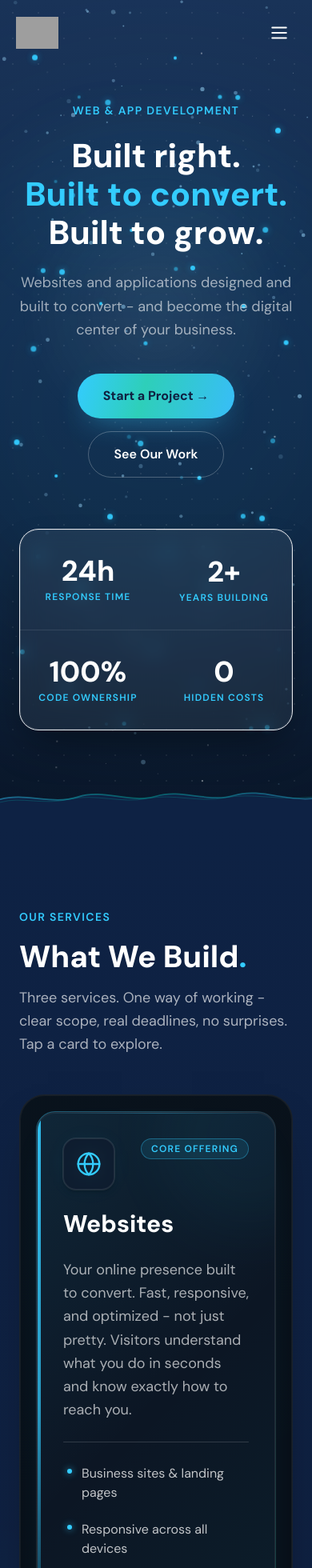
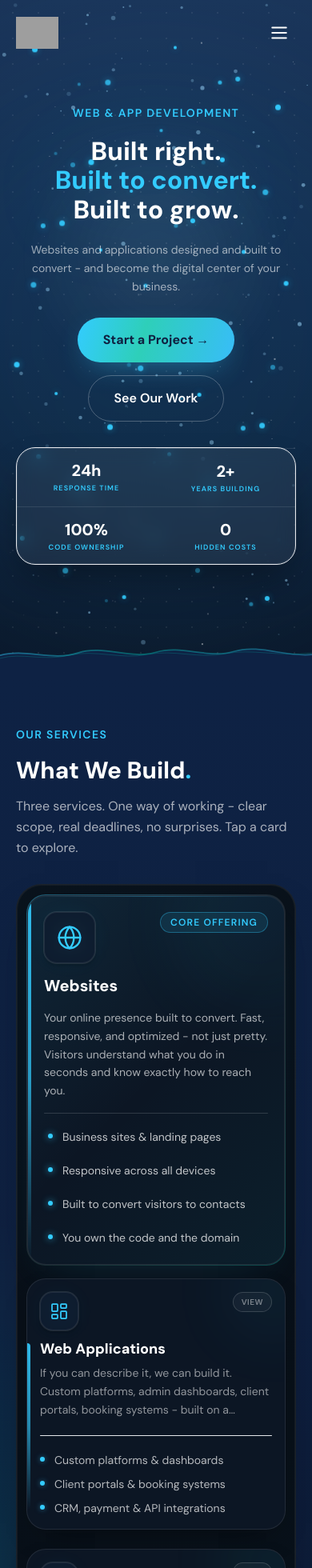
Before and after one commit to Tredmus/Traionis, a Next.js app: page / in a window 390 px wide. Shown: the top 1960 px of the page at 80% size. Built offline with nearby package versions, Linux system fonts and the light colour scheme; grey boxes are pictures that could not be loaded.

Commit message:
responsive improvements

```diff
--- a/src/components/Contact.tsx
+++ b/src/components/Contact.tsx
@@ -196,7 +196,7 @@ export default function Contact() {
   return (
     <section
       id="contact"
-      className="relative overflow-hidden bg-gradient-to-b from-[#081a2e] via-navy to-navy py-28 md:py-36"
+      className="relative overflow-hidden bg-gradient-to-b from-[#081a2e] via-navy to-navy py-16 md:py-20 xl:py-24 2xl:py-32"
     >
       <ParticleCanvas />
 
@@ -210,10 +210,10 @@ export default function Contact() {
         />
       </div>
 
-      <div className="container relative z-10 mx-auto px-6">
+      <div className="container relative z-10 mx-auto px-5 sm:px-6">
         <motion.div
           ref={ref}
-          className="text-center mb-14"
+          className="text-center mb-8 md:mb-10 xl:mb-12 2xl:mb-14"
           initial={{ opacity: 0, y: 24 }}
           animate={inView ? { opacity: 1, y: 0 } : {}}
           transition={{ duration: 0.6, ease: [0.22, 1, 0.36, 1] }}
@@ -221,11 +221,11 @@ export default function Contact() {
           <SectionEyebrow centered>Get in touch</SectionEyebrow>
           <h2
             className="font-extrabold text-white leading-tight mb-4"
-            style={{ fontSize: 'clamp(2.4rem, 5vw, 4rem)' }}
+            style={{ fontSize: 'clamp(2rem, 4.5vw, 3.5rem)' }}
           >
             Have a project in mind<span className="text-main">?</span>
           </h2>
-          <p className="text-white/50 text-lg max-w-xl mx-auto leading-relaxed">
+          <p className="text-white/50 text-base max-w-xl mx-auto leading-relaxed 2xl:text-lg">
             Tell us what you need. We&apos;ll tell you if we can build it and what it&apos;ll cost. No commitment.
           </p>
           <p className="mt-3 text-main font-semibold">
@@ -240,7 +240,7 @@ export default function Contact() {
           transition={{ duration: 0.6, delay: 0.15, ease: [0.22, 1, 0.36, 1] }}
         >
           <div
-            className="relative rounded-[2rem] border border-main/15 bg-[#0b1624]/85 p-8 backdrop-blur-md md:p-12"
+            className="relative rounded-[2rem] border border-main/15 bg-[#0b1624]/85 p-5 backdrop-blur-md sm:p-6 md:p-7 xl:p-8 2xl:p-12"
             style={{
               boxShadow: [
                 '0 0 48px 6px rgb(from var(--color-main) r g b / 0.2)',
--- a/src/components/FAQ.tsx
+++ b/src/components/FAQ.tsx
@@ -149,16 +149,16 @@ export default function FAQ() {
   };
 
   return (
-    <section id="faq" className="relative overflow-hidden pb-0 pt-28 md:pt-36">
+    <section id="faq" className="relative overflow-hidden pb-0 pt-16 md:pt-20 xl:pt-24 2xl:pt-32">
       <SectionAccent variant="deep" />
-      <div className="container relative z-10 mx-auto px-6 pb-8 md:pb-10">
+      <div className="container relative z-10 mx-auto px-5 pb-8 sm:px-6 md:pb-10">
 
         {/* Heading */}
-        <div className="mb-14">
+        <div className="mb-8 md:mb-9 xl:mb-10 2xl:mb-14">
           <SectionEyebrow>Common questions</SectionEyebrow>
           <SectionHeading words={['Questions']} tealDot />
           <motion.p
-            className="mt-4 text-lg text-white/60 leading-relaxed"
+            className="mt-4 text-base text-white/60 leading-relaxed 2xl:text-lg"
             initial={{ opacity: 0, y: 16 }}
             whileInView={{ opacity: 1, y: 0 }}
             viewport={{ once: true }}
@@ -169,7 +169,7 @@ export default function FAQ() {
         </div>
 
         {/* Two columns */}
-        <div className="grid grid-cols-1 gap-3 md:grid-cols-2 md:gap-6 lg:gap-8">
+        <div className="grid grid-cols-1 gap-2.5 md:grid-cols-2 md:gap-4 lg:gap-5 2xl:gap-8">
           <FAQColumn
             faqs={LEFT_FAQS}
             offset={0}
--- a/src/components/Header.tsx
+++ b/src/components/Header.tsx
@@ -85,6 +85,14 @@ export default function Header() {
           mobileMenuOpen ? 'translate-x-0' : 'translate-x-full pointer-events-none'
         }`}
       >
+        <button
+          type="button"
+          className="absolute right-6 top-6 rounded-full border border-white/20 p-2 text-white"
+          onClick={() => setMobileMenuOpen(false)}
+          aria-label="Close menu"
+        >
+          <X size={22} />
+        </button>
         <nav className="flex flex-col gap-1">
           {NAV.map((item) => (
             <a
--- a/src/components/Hero.tsx
+++ b/src/components/Hero.tsx
@@ -394,9 +394,9 @@ export default function Hero() {
         ))}
       </div>
 
-      {/* Floating cards — xl only, CSS animated for smoothness */}
+      {/* Floating cards — 2xl only to avoid overlapping content on 1080p */}
       {mounted && (
-        <div className="hidden xl:block">
+        <div className="hidden 2xl:block">
           {FLOATING_CARDS.map((card) => (
             <motion.div
               key={card.id}
@@ -419,17 +419,17 @@ export default function Hero() {
       )}
 
       {/* Main content — flex-1 keeps the wave strip pinned to the viewport bottom on tall screens */}
-      <div className="relative z-10 flex w-full flex-1 flex-col items-center justify-center px-6 pb-16 pt-32 text-center md:pb-20">
-        <div className="mx-auto flex w-full max-w-4xl flex-col items-center">
+      <div className="relative z-10 flex w-full flex-1 flex-col items-center justify-center px-5 pb-10 pt-20 text-center sm:px-6 sm:pt-24 md:pb-14 lg:pt-28 xl:pb-14 2xl:pb-20">
+        <div className="mx-auto flex w-full max-w-3xl flex-col items-center 2xl:max-w-4xl">
 
-        <SectionEyebrow centered className="mb-6">
+        <SectionEyebrow centered className="mb-4 md:mb-6">
           Web & app development
         </SectionEyebrow>
 
         <h1
-          className="mb-6 font-extrabold leading-[1.15]"
+          className="mb-5 font-extrabold leading-[1.15] md:mb-6"
           style={{
-            fontSize: 'clamp(2.6rem, 6.5vw, 5rem)',
+            fontSize: 'clamp(2rem, 4.5vw, 3.6rem)',
             filter: 'drop-shadow(0 4px 48px rgb(from var(--color-main) r g b / 0.2))',
           }}
         >
@@ -445,7 +445,7 @@ export default function Hero() {
         </h1>
 
         <motion.p
-          className="text-white/60 text-lg md:text-xl max-w-2xl leading-relaxed mb-10"
+          className="text-white/60 text-sm leading-relaxed mb-7 max-w-xl sm:text-base sm:max-w-2xl md:mb-9 2xl:text-lg"
           initial={{ opacity: 0, y: 20 }}
           animate={{ opacity: 1, y: 0 }}
           transition={{ duration: 0.6, delay: 0.6 }}
@@ -474,15 +474,15 @@ export default function Hero() {
         </motion.div>
 
         <motion.div
-          className="mt-16 grid w-full grid-cols-2 divide-y divide-white/10 rounded-3xl border border-white/12 bg-white/[0.06] shadow-2xl shadow-black/40 ring-1 ring-inset ring-white/10 backdrop-blur-md md:grid-cols-4 md:divide-x md:divide-y-0"
+          className="mt-8 grid w-full grid-cols-2 divide-y divide-white/10 rounded-3xl border border-white/12 bg-white/[0.06] shadow-2xl shadow-black/40 ring-1 ring-inset ring-white/10 backdrop-blur-md md:mt-10 md:grid-cols-4 md:divide-x md:divide-y-0"
           initial={{ opacity: 0, y: 20 }}
           animate={{ opacity: 1, y: 0 }}
           transition={{ duration: 0.6, delay: 0.9 }}
         >
           {stats.map((s) => (
-            <div key={s.label} className="py-8 flex flex-col items-center gap-1">
-              <span className="text-4xl font-extrabold text-white">{s.value}</span>
-              <span className="text-main text-xs font-semibold uppercase tracking-widest">{s.label}</span>
+            <div key={s.label} className="py-3.5 flex flex-col items-center gap-0.5 md:py-4 xl:py-5 2xl:py-7">
+              <span className="text-xl font-extrabold text-white md:text-2xl 2xl:text-3xl">{s.value}</span>
+              <span className="text-main text-[9px] font-semibold uppercase tracking-[0.12em] md:text-[10px] 2xl:text-xs">{s.label}</span>
             </div>
           ))}
         </motion.div>
--- a/src/components/ProblemSection.tsx
+++ b/src/components/ProblemSection.tsx
@@ -60,7 +60,7 @@ function Terminal({ inView }: { inView: boolean }) {
       </div>
 
       {/* Terminal body */}
-      <div className="p-5 min-h-[320px] font-mono text-sm leading-7">
+      <div className="p-4 min-h-[200px] font-mono text-[11px] leading-5 sm:p-5 sm:min-h-[240px] sm:text-xs sm:leading-6 xl:min-h-[270px] 2xl:min-h-[320px]">
         {TERMINAL_LINES.map((line, i) => (
           <div key={i} className="flex items-center gap-1">
             <span
@@ -89,10 +89,10 @@ export default function ProblemSection() {
   const inView = useInView(sectionRef, { once: false, margin: '-10% 0px' });
 
   return (
-    <section ref={sectionRef} className="relative overflow-hidden pb-0 pt-28 md:pt-36">
+    <section ref={sectionRef} className="relative overflow-hidden pb-0 pt-16 md:pt-20 xl:pt-24 2xl:pt-32">
       <SectionAccent variant="teal" />
-      <div className="container relative z-10 mx-auto px-6 pb-8 md:pb-10">
-        <div className="grid grid-cols-1 lg:grid-cols-2 gap-16 lg:gap-24 items-center">
+      <div className="container relative z-10 mx-auto px-5 pb-8 sm:px-6 md:pb-10">
+        <div className="grid grid-cols-1 lg:grid-cols-2 gap-8 lg:gap-10 xl:gap-14 2xl:gap-24 items-center">
 
           {/* Left — copy */}
           <div>
@@ -105,7 +105,7 @@ export default function ProblemSection() {
             />
 
             <motion.p
-              className="text-white/55 text-lg leading-relaxed mb-8"
+              className="text-white/55 text-base leading-relaxed mb-6 md:mb-8 2xl:text-lg"
               initial={reduceMotion ? false : { opacity: 0, y: 16 }}
               animate={inView ? { opacity: 1, y: 0 } : {}}
               transition={{ duration: 0.5, delay: 0.2 }}
--- a/src/components/SectionHeading.tsx
+++ b/src/components/SectionHeading.tsx
@@ -95,7 +95,7 @@ export default function SectionHeading({
   const reduceMotion = useReducedMotion();
   const compact = size === 'compact';
   const fontSize =
-    size === 'compact' ? 'clamp(1.1rem, 2.6vw, 1.65rem)' : 'clamp(2.4rem, 5vw, 4rem)';
+    size === 'compact' ? 'clamp(1rem, 2vw, 1.45rem)' : 'clamp(1.85rem, 3.5vw, 3.2rem)';
   const leading = size === 'compact' ? 'leading-snug' : 'leading-[1.05]';
 
   const firstLineTealDot = secondLine ? false : !!tealDot;
--- a/src/components/Services.tsx
+++ b/src/components/Services.tsx
@@ -104,7 +104,7 @@ function FeaturedDetailContent({
 
   return (
     <div
-      className="relative flex min-h-0 flex-1 flex-col gap-6 overflow-hidden p-8 lg:p-12"
+      className="relative flex min-h-0 flex-1 flex-col gap-4 overflow-hidden p-5 lg:p-6 xl:p-7 2xl:p-10"
       onMouseEnter={() => onHover(true)}
       onMouseLeave={() => onHover(false)}
     >
@@ -153,14 +153,14 @@ function FeaturedDetailContent({
       </div>
 
       <motion.h3
-        className="relative text-3xl font-extrabold leading-tight text-white lg:text-4xl"
+        className="relative text-xl font-extrabold leading-tight text-white lg:text-2xl 2xl:text-3xl"
         animate={{ x: hovered ? 4 : 0 }}
         transition={{ type: 'spring', stiffness: 300, damping: 20 }}
       >
         {service.title}
       </motion.h3>
 
-      <p className="relative max-w-md text-lg leading-relaxed text-white/65">{service.description}</p>
+      <p className="relative max-w-md text-sm leading-relaxed text-white/65 md:text-base 2xl:text-lg">{service.description}</p>
 
       <div className="relative rounded-full border-t border-white/15" />
 
@@ -168,7 +168,7 @@ function FeaturedDetailContent({
         {service.offerings.map((item) => (
           <li
             key={item}
-            className="flex items-start gap-3 rounded-xl border border-transparent px-1 py-0.5 text-base text-white/75 transition-colors duration-200 hover:border-white/[0.06] hover:bg-white/[0.03]"
+            className="flex items-start gap-3 rounded-xl border border-transparent px-1 py-0.5 text-sm text-white/75 transition-colors duration-200 hover:border-white/[0.06] hover:bg-white/[0.03] md:text-base"
           >
             <motion.span
               className={`mt-1.5 h-1.5 w-1.5 shrink-0 rounded-full ${dotClass}`}
@@ -191,7 +191,7 @@ function FeaturedSlot({ service }: { service: Service }) {
   }, [service.id]);
 
   return (
-    <div className="relative flex h-full min-h-[28rem] items-stretch lg:min-h-[36rem]">
+    <div className="relative flex h-full min-h-[20rem] items-stretch lg:min-h-[22rem] xl:min-h-[24rem] 2xl:min-h-[30rem]">
       <div
         className="flex h-full min-h-0 w-full flex-1 flex-col rounded-3xl p-px shadow-[0_20px_50px_-28px_rgb(from_var(--color-main)_r_g_b_/_0.18)]"
         style={{
@@ -234,7 +234,7 @@ function CompactServiceCard({
   return (
     <button
       type="button"
-      className={`group relative w-full overflow-hidden rounded-3xl border border-white/[0.09] bg-[#0c1624] p-8 text-left shadow-[0_16px_40px_-24px_rgba(0,0,0,0.65)] transition-[border-color,box-shadow] duration-300 ${accentStyles.borderHover} hover:shadow-[0_18px_44px_-20px_rgb(from_var(--color-main)_r_g_b_/_0.12)] focus:outline-none focus-visible:ring-2 focus-visible:ring-main/50`}
+      className={`group relative w-full overflow-hidden rounded-3xl border border-white/[0.09] bg-[#0c1624] p-4 text-left md:p-5 xl:p-6 2xl:p-8 shadow-[0_16px_40px_-24px_rgba(0,0,0,0.65)] transition-[border-color,box-shadow] duration-300 ${accentStyles.borderHover} hover:shadow-[0_18px_44px_-20px_rgb(from_var(--color-main)_r_g_b_/_0.12)] focus:outline-none focus-visible:ring-2 focus-visible:ring-main/50`}
       onMouseEnter={() => setHovered(true)}
       onMouseLeave={() => setHovered(false)}
       onClick={() => onSelect(service.id)}
@@ -265,7 +265,7 @@ function CompactServiceCard({
       </div>
 
       <motion.h3
-        className="relative mt-4 text-xl font-extrabold leading-tight text-white md:text-2xl"
+        className="relative mt-3 text-lg font-extrabold leading-tight text-white md:mt-4 md:text-xl xl:text-2xl"
         animate={{ x: hovered ? 2 : 0 }}
         transition={{ type: 'spring', stiffness: 300, damping: 20 }}
       >
@@ -306,15 +306,15 @@ export default function Services() {
   const compact = SERVICES.filter((s) => s.id !== activeId);
 
   return (
-    <section id="services" className="relative overflow-hidden pb-0 pt-28 md:pt-36">
+    <section id="services" className="relative overflow-hidden pb-0 pt-16 md:pt-20 xl:pt-24 2xl:pt-32">
       <SectionAccent variant="coast" />
 
-      <div className="container relative z-10 mx-auto px-6 pb-8 md:pb-10">
-        <div className="mb-12 md:mb-16">
+      <div className="container relative z-10 mx-auto px-5 pb-8 sm:px-6 md:pb-10">
+        <div className="mb-8 md:mb-10 xl:mb-12 2xl:mb-16">
           <SectionEyebrow>Our services</SectionEyebrow>
           <SectionHeading words={['What', 'We', 'Build']} tealDot />
           <motion.p
-            className="mt-4 max-w-xl text-lg leading-relaxed text-white/65"
+            className="mt-4 max-w-xl text-base leading-relaxed text-white/65 2xl:text-lg"
             initial={{ opacity: 0, y: 16 }}
             whileInView={{ opacity: 1, y: 0 }}
             viewport={{ once: true }}
@@ -324,7 +324,7 @@ export default function Services() {
           </motion.p>
         </div>
 
-        <div className="relative overflow-visible rounded-[2rem] border border-white/[0.08] bg-[#080f18] p-5 shadow-[0_24px_60px_-36px_rgba(0,0,0,0.55)] ring-1 ring-inset ring-white/[0.05] md:p-8">
+        <div className="relative overflow-visible rounded-[2rem] border border-white/[0.08] bg-[#080f18] p-3 shadow-[0_24px_60px_-36px_rgba(0,0,0,0.55)] ring-1 ring-inset ring-white/[0.05] md:p-4 xl:p-5 2xl:p-8">
           <div
             className="pointer-events-none absolute inset-0 rounded-[2rem] opacity-30"
             style={{
@@ -333,7 +333,7 @@ export default function Services() {
             }}
             aria-hidden
           />
-          <div className="relative grid grid-cols-1 items-stretch gap-6 overflow-visible lg:grid-cols-2 lg:gap-8">
+          <div className="relative grid grid-cols-1 items-stretch gap-4 overflow-visible lg:grid-cols-2 lg:gap-5 xl:gap-6 2xl:gap-8">
             <FeaturedSlot service={active} />
             <div className="flex min-h-0 flex-col gap-6">
               {compact.map((service) => (
--- a/src/components/Work.tsx
+++ b/src/components/Work.tsx
@@ -57,15 +57,15 @@ export default function Work() {
   const project = PROJECTS[index];
 
   return (
-    <section id="work" className="relative overflow-hidden pb-0 pt-28 md:pt-36">
+    <section id="work" className="relative overflow-hidden pb-0 pt-16 md:pt-20 xl:pt-24 2xl:pt-32">
       <SectionAccent variant="lagoon" />
-      <div className="container relative z-10 mx-auto px-6 pb-8 md:pb-10">
+      <div className="container relative z-10 mx-auto px-5 pb-8 sm:px-6 md:pb-10">
 
-        <div className="mb-16">
+        <div className="mb-8 md:mb-10 xl:mb-12 2xl:mb-16">
           <SectionEyebrow>Selected work</SectionEyebrow>
           <SectionHeading words={['Recent', 'Work']} tealDot />
           <motion.p
-            className="mt-4 text-lg text-white/60 max-w-xl leading-relaxed"
+            className="mt-4 text-base text-white/60 max-w-xl leading-relaxed 2xl:text-lg"
             initial={{ opacity: 0, y: 16 }}
             whileInView={{ opacity: 1, y: 0 }}
             viewport={{ once: true }}
@@ -130,7 +130,7 @@ export default function Work() {
             </div>
 
             {/* Right — info panel */}
-            <div className="flex w-full flex-col justify-between border-t border-white/10 p-8 lg:border-l lg:border-t-0 lg:p-12 lg:w-[42%]">
+            <div className="flex w-full flex-col justify-between border-t border-white/10 p-4 sm:p-5 lg:border-l lg:border-t-0 lg:p-6 xl:p-7 2xl:p-10 lg:w-[42%]">
               <AnimatePresence mode="wait">
                 <motion.div
                   key={project.id + '-info'}
@@ -142,12 +142,12 @@ export default function Work() {
                 >
                   <h3
                     className="font-extrabold text-white leading-tight"
-                    style={{ fontSize: 'clamp(2rem, 3.5vw, 3rem)' }}
+                    style={{ fontSize: 'clamp(1.6rem, 2.6vw, 2.4rem)' }}
                   >
                     {project.title}
                   </h3>
 
-                  <p className="text-white/55 leading-relaxed text-base md:text-lg">
+                  <p className="text-white/55 leading-relaxed text-sm md:text-base 2xl:text-lg">
                     {project.description}
                   </p>
 
@@ -164,7 +164,7 @@ export default function Work() {
               </AnimatePresence>
 
               {/* Navigation */}
-              <div className="mt-10 flex items-center justify-between">
+              <div className="mt-7 flex items-center justify-between md:mt-8 xl:mt-10">
                 <div className="flex gap-2">
                   {PROJECTS.map((_, i) => (
                     <button
@@ -202,7 +202,7 @@ export default function Work() {
 
         {/* CTA */}
         <motion.div
-          className="mt-12 flex justify-center"
+          className="mt-9 flex justify-center md:mt-10 xl:mt-12"
           initial={{ opacity: 0, y: 16 }}
           whileInView={{ opacity: 1, y: 0 }}
           viewport={{ once: true }}
```
Also changed, not shown: src/components/ProcessTimeline.tsx (+54 -15 lines).
